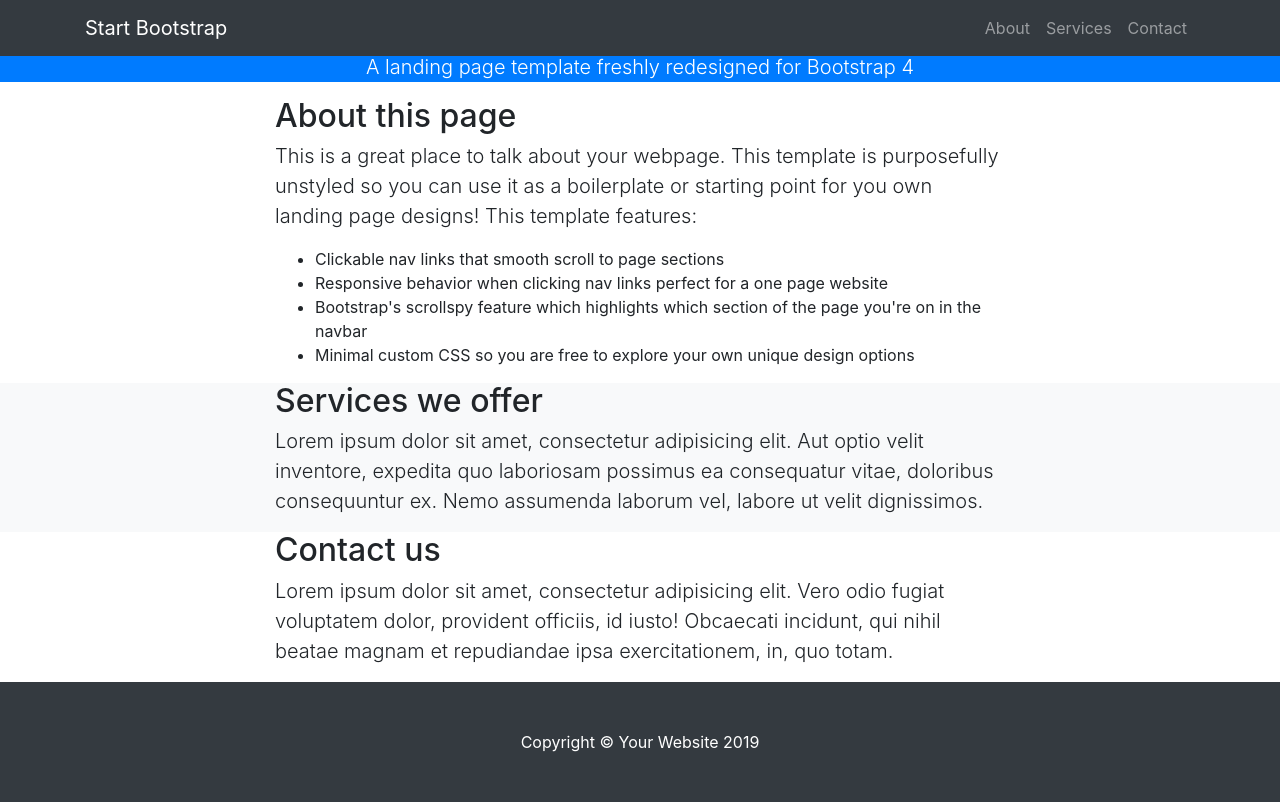
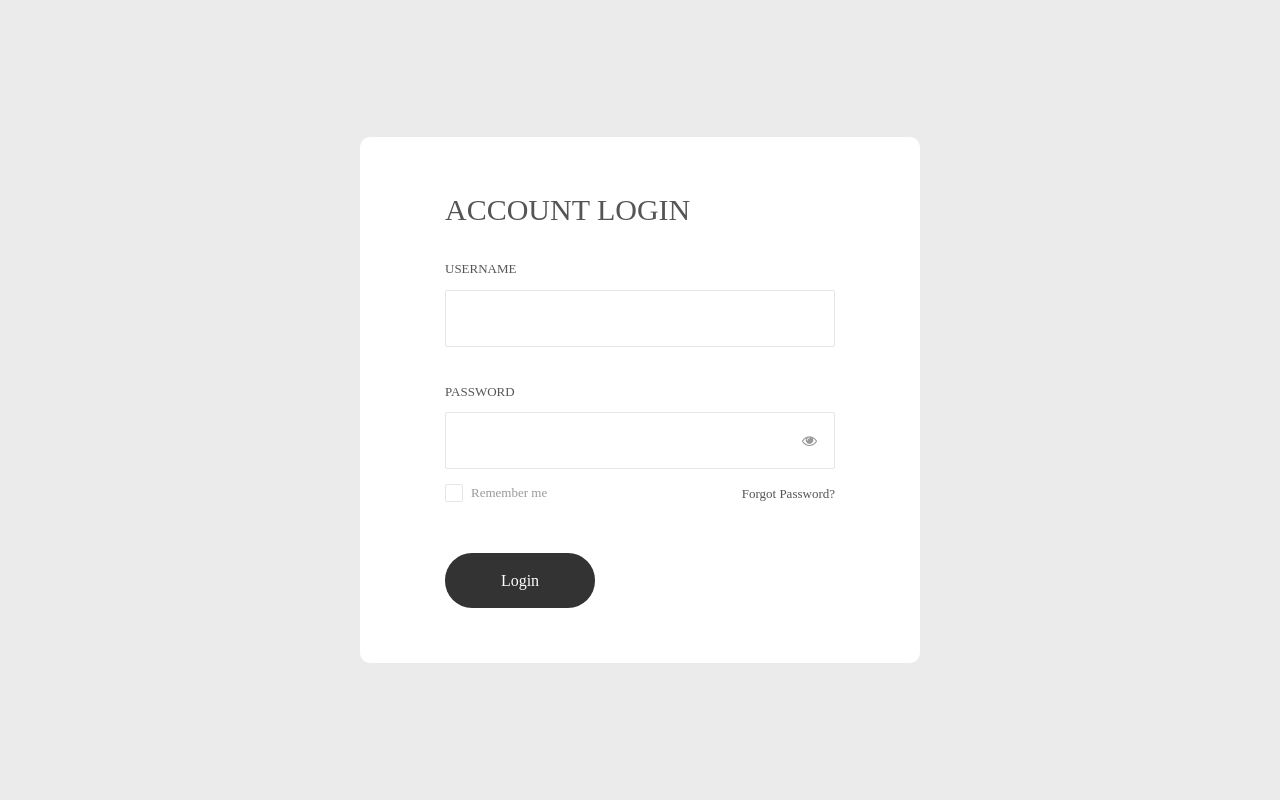
Before and after one commit to keerasak/test_git, a plain HTML site: page lab_login/index.html in a window 1280 px wide. Drawn offline with nearby package versions, Linux system fonts and the light colour scheme; a web font is replaced by a local one.

Commit message:
contact4

```diff
--- a/lab_login/index.html
+++ b/lab_login/index.html
@@ -1,112 +1,106 @@
 <!DOCTYPE html>
 <html lang="en">
+<head>
+	<title>Login V14</title>
+	<meta charset="UTF-8">
+	<meta name="viewport" content="width=device-width, initial-scale=1">
+<!--===============================================================================================-->
+	<link rel="icon" type="image/png" href="images/icons/favicon.ico"/>
+<!--===============================================================================================-->
+	<link rel="stylesheet" type="text/css" href="vendor/bootstrap/css/bootstrap.min.css">
+<!--===============================================================================================-->
+	<link rel="stylesheet" type="text/css" href="fonts/font-awesome-4.7.0/css/font-awesome.min.css">
+<!--===============================================================================================-->
+	<link rel="stylesheet" type="text/css" href="fonts/Linearicons-Free-v1.0.0/icon-font.min.css">
+<!--===============================================================================================-->
+	<link rel="stylesheet" type="text/css" href="vendor/animate/animate.css">
+<!--===============================================================================================-->
+	<link rel="stylesheet" type="text/css" href="vendor/css-hamburgers/hamburgers.min.css">
+<!--===============================================================================================-->
+	<link rel="stylesheet" type="text/css" href="vendor/animsition/css/animsition.min.css">
+<!--===============================================================================================-->
+	<link rel="stylesheet" type="text/css" href="vendor/select2/select2.min.css">
+<!--===============================================================================================-->
+	<link rel="stylesheet" type="text/css" href="vendor/daterangepicker/daterangepicker.css">
+<!--===============================================================================================-->
+	<link rel="stylesheet" type="text/css" href="css/util.css">
+	<link rel="stylesheet" type="text/css" href="css/main.css">
+<!--===============================================================================================-->
+</head>
+<body>
 
-<head>
+	<div class="limiter">
+		<div class="container-login100">
+			<div class="wrap-login100 p-l-85 p-r-85 p-t-55 p-b-55">
+				<form class="login100-form validate-form flex-sb flex-w">
+					<span class="login100-form-title p-b-32">
+						Account Login
+					</span>
 
-  <meta charset="utf-8">
-  <meta name="viewport" content="width=device-width, initial-scale=1, shrink-to-fit=no">
-  <meta name="description" content="">
-  <meta name="author" content="">
+					<span class="txt1 p-b-11">
+						Username
+					</span>
+					<div class="wrap-input100 validate-input m-b-36" data-validate = "Username is required">
+						<input class="input100" type="text" name="username" >
+						<span class="focus-input100"></span>
+					</div>
 
-  <title>Scrolling Nav - Start Bootstrap Template</title>
+					<span class="txt1 p-b-11">
+						Password
+					</span>
+					<div class="wrap-input100 validate-input m-b-12" data-validate = "Password is required">
+						<span class="btn-show-pass">
+							<i class="fa fa-eye"></i>
+						</span>
+						<input class="input100" type="password" name="pass" >
+						<span class="focus-input100"></span>
+					</div>
 
-  <!-- Bootstrap core CSS -->
-  <link href="vendor/bootstrap/css/bootstrap.min.css" rel="stylesheet">
+					<div class="flex-sb-m w-full p-b-48">
+						<div class="contact100-form-checkbox">
+							<input class="input-checkbox100" id="ckb1" type="checkbox" name="remember-me">
+							<label class="label-checkbox100" for="ckb1">
+								Remember me
+							</label>
+						</div>
 
-  <!-- Custom styles for this template -->
-  <link href="css/scrolling-nav.css" rel="stylesheet">
-
-</head>
-
-<body id="page-top">
-
-  <!-- Navigation -->
-  <nav class="navbar navbar-expand-lg navbar-dark bg-dark fixed-top" id="mainNav">
-    <div class="container">
-      <a class="navbar-brand js-scroll-trigger" href="#page-top">Start Bootstrap</a>
-      <button class="navbar-toggler" type="button" data-toggle="collapse" data-target="#navbarResponsive" aria-controls="navbarResponsive" aria-expanded="false" aria-label="Toggle navigation">
-        <span class="navbar-toggler-icon"></span>
-      </button>
-      <div class="collapse navbar-collapse" id="navbarResponsive">
-        <ul class="navbar-nav ml-auto">
-          <li class="nav-item">
-            <a class="nav-link js-scroll-trigger" href="#about">About</a>
-          </li>
-          <li class="nav-item">
-            <a class="nav-link js-scroll-trigger" href="#services">Services</a>
-          </li>
-          <li class="nav-item">
-            <a class="nav-link js-scroll-trigger" href="#contact">Contact</a>
-          </li>
-        </ul>
+						<div>
+							<a href="#" class="txt3">
+								Forgot Password?
+							</a>
 						</div>
 					</div>
-  </nav>
 
-  <header class="bg-primary text-white">
-    <div class="container text-center">
-      <h1>Welcome to Scrolling Nav</h1>
-      <p class="lead">A landing page template freshly redesigned for Bootstrap 4</p>
+					<div class="container-login100-form-btn">
+						<button class="login100-form-btn">
+							Login
+						</button>
 					</div>
-  </header>
 
-  <section id="about">
-    <div class="container">
-      <div class="row">
-        <div class="col-lg-8 mx-auto">
-          <h2>About this page</h2>
-          <p class="lead">This is a great place to talk about your webpage. This template is purposefully unstyled so you can use it as a boilerplate or starting point for you own landing page designs! This template features:</p>
-          <ul>
-            <li>Clickable nav links that smooth scroll to page sections</li>
-            <li>Responsive behavior when clicking nav links perfect for a one page website</li>
-            <li>Bootstrap's scrollspy feature which highlights which section of the page you're on in the navbar</li>
-            <li>Minimal custom CSS so you are free to explore your own unique design options</li>
-          </ul>
+				</form>
 			</div>
 		</div>
 	</div>
-  </section>
 
-  <section id="services" class="bg-light">
-    <div class="container">
-      <div class="row">
-        <div class="col-lg-8 mx-auto">
-          <h2>Services we offer</h2>
-          <p class="lead">Lorem ipsum dolor sit amet, consectetur adipisicing elit. Aut optio velit inventore, expedita quo laboriosam possimus ea consequatur vitae, doloribus consequuntur ex. Nemo assumenda laborum vel, labore ut velit dignissimos.</p>
-        </div>
-      </div>
-    </div>
-  </section>
 
-  <section id="contact">
-    <div class="container">
-      <div class="row">
-        <div class="col-lg-8 mx-auto">
-          <h2>Contact us</h2>
-          <p class="lead">Lorem ipsum dolor sit amet, consectetur adipisicing elit. Vero odio fugiat voluptatem dolor, provident officiis, id iusto! Obcaecati incidunt, qui nihil beatae magnam et repudiandae ipsa exercitationem, in, quo totam.</p>
-        </div>
-      </div>
-    </div>
-  </section>
+	<div id="dropDownSelect1"></div>
 
-  <!-- Footer -->
-  <footer class="py-5 bg-dark">
-    <div class="container">
-      <p class="m-0 text-center text-white">Copyright &copy; Your Website 2019</p>
-    </div>
-    <!-- /.container -->
-  </footer>
-
-  <!-- Bootstrap core JavaScript -->
-  <script src="vendor/jquery/jquery.min.js"></script>
-  <script src="vendor/bootstrap/js/bootstrap.bundle.min.js"></script>
-
-  <!-- Plugin JavaScript -->
-  <script src="vendor/jquery-easing/jquery.easing.min.js"></script>
-
-  <!-- Custom JavaScript for this theme -->
-  <script src="js/scrolling-nav.js"></script>
+<!--===============================================================================================-->
+	<script src="vendor/jquery/jquery-3.2.1.min.js"></script>
+<!--===============================================================================================-->
+	<script src="vendor/animsition/js/animsition.min.js"></script>
+<!--===============================================================================================-->
+	<script src="vendor/bootstrap/js/popper.js"></script>
+	<script src="vendor/bootstrap/js/bootstrap.min.js"></script>
+<!--===============================================================================================-->
+	<script src="vendor/select2/select2.min.js"></script>
+<!--===============================================================================================-->
+	<script src="vendor/daterangepicker/moment.min.js"></script>
+	<script src="vendor/daterangepicker/daterangepicker.js"></script>
+<!--===============================================================================================-->
+	<script src="vendor/countdowntime/countdowntime.js"></script>
+<!--===============================================================================================-->
+	<script src="js/main.js"></script>
 
 </body>
-
 </html>
```
Lines whose indentation alone changed are shown as unchanged.
